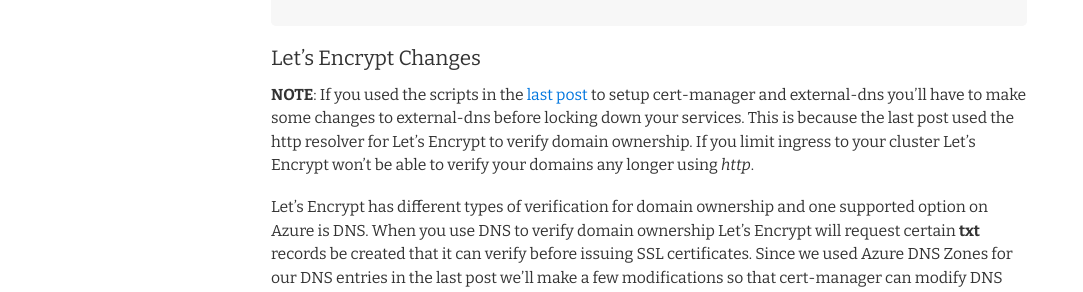
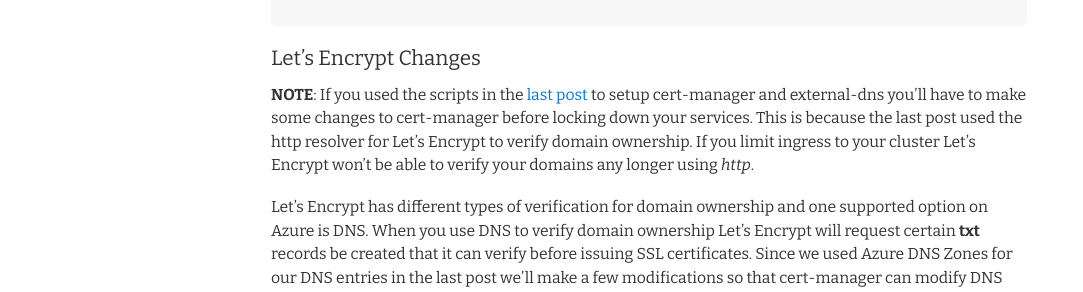
Before and after one commit to brentmcconnell/brentmcconnell.github.io, a Jekyll site: the page built from _posts/2020-03-27-aks-ingress-whitelist.md, in a window 1280 px wide and 900 px high, scrolled down 2709 px. Shown: the part 175-467 px from the top of the window, without its empty margins (0-1083 px from the left). Built offline with Jekyll 4.4.1, drawn with Linux system fonts in a browser that asks for light colours; nearby versions of some CDN libraries.

Commit message:
mod post

````diff
--- a/_posts/2020-03-27-aks-ingress-whitelist.md
+++ b/_posts/2020-03-27-aks-ingress-whitelist.md
@@ -131,7 +131,7 @@
 ```
 
 ### Let's Encrypt Changes
-__NOTE__:  If you used the scripts in the [last post]({% post_url 2020-03-17-aks-external-dns %}) to setup cert-manager and external-dns you'll have to make some changes to external-dns before locking down your services.  This is because the last post used the http resolver for Let's Encrypt to verify domain ownership.  If you limit ingress to your cluster Let's Encrypt won't be able to verify your domains any longer using _http_.
+__NOTE__:  If you used the scripts in the [last post]({% post_url 2020-03-17-aks-external-dns %}) to setup cert-manager and external-dns you'll have to make some changes to cert-manager before locking down your services.  This is because the last post used the http resolver for Let's Encrypt to verify domain ownership.  If you limit ingress to your cluster Let's Encrypt won't be able to verify your domains any longer using _http_.
 
 Let's Encrypt has different types of verification for domain ownership and one supported option on Azure is DNS.  When you use DNS to verify domain ownership Let's Encrypt will request certain __txt__ records be created that it can verify before issuing SSL certificates.  Since we used Azure DNS Zones for our DNS entries in the last post we'll make a few modifications so that cert-manager can modify DNS records.
 
````
